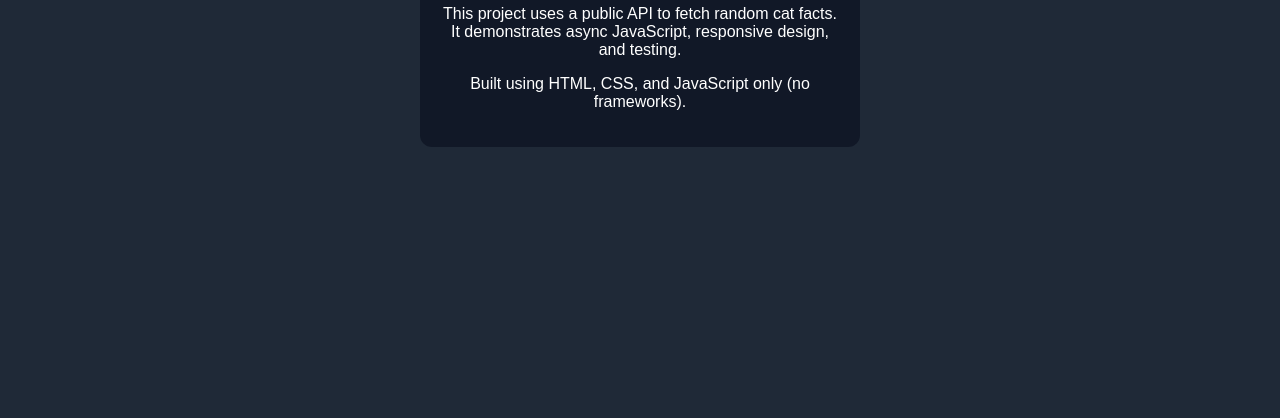
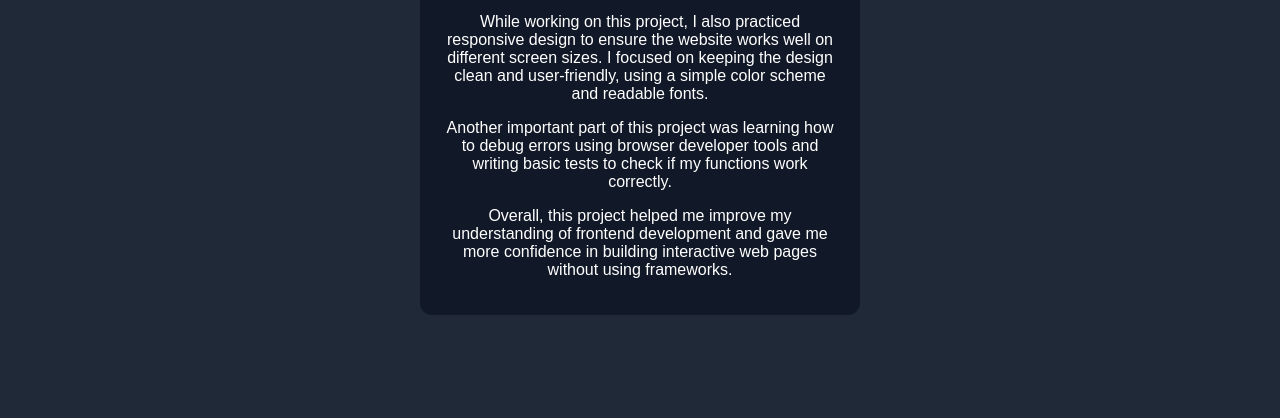
Before and after one commit to najibmahmud-netizen/cat-fact2, a website: page about.html in a window 1280 px wide. Shown: the part 382-800 px from the top of the page. Drawn offline with Linux system fonts and the light colour scheme.

Commit message:
about me message

```diff
--- a/about.html
+++ b/about.html
@@ -18,15 +18,35 @@
 <h1>About This Project</h1>
 
 <div class="card">
-<p>
-This project uses a public API to fetch random cat facts.
-It demonstrates async JavaScript, responsive design, and testing.
-</p>
+  <p>
+    This project was created as part of my learning journey in web development.
+    The goal was to build a simple but functional web application using only
+    HTML, CSS, and JavaScript.
+  </p>
 
-<p>
-Built using HTML, CSS, and JavaScript only (no frameworks).
-</p>
-</div>
+  <p>
+    The website uses a public API to fetch random cat facts. This helped me
+    understand how to work with APIs, handle asynchronous JavaScript using
+    async/await, and update the DOM dynamically.
+  </p>
+
+  <p>
+    While working on this project, I also practiced responsive design to ensure
+    the website works well on different screen sizes. I focused on keeping the
+    design clean and user-friendly, using a simple color scheme and readable fonts.
+  </p>
+
+  <p>
+    Another important part of this project was learning how to debug errors using
+    browser developer tools and writing basic tests to check if my functions work
+    correctly.
+  </p>
+
+  <p>
+    Overall, this project helped me improve my understanding of frontend
+    development and gave me more confidence in building interactive web pages
+    without using frameworks.
+  </p>
 </div>
 
 </body>
```
